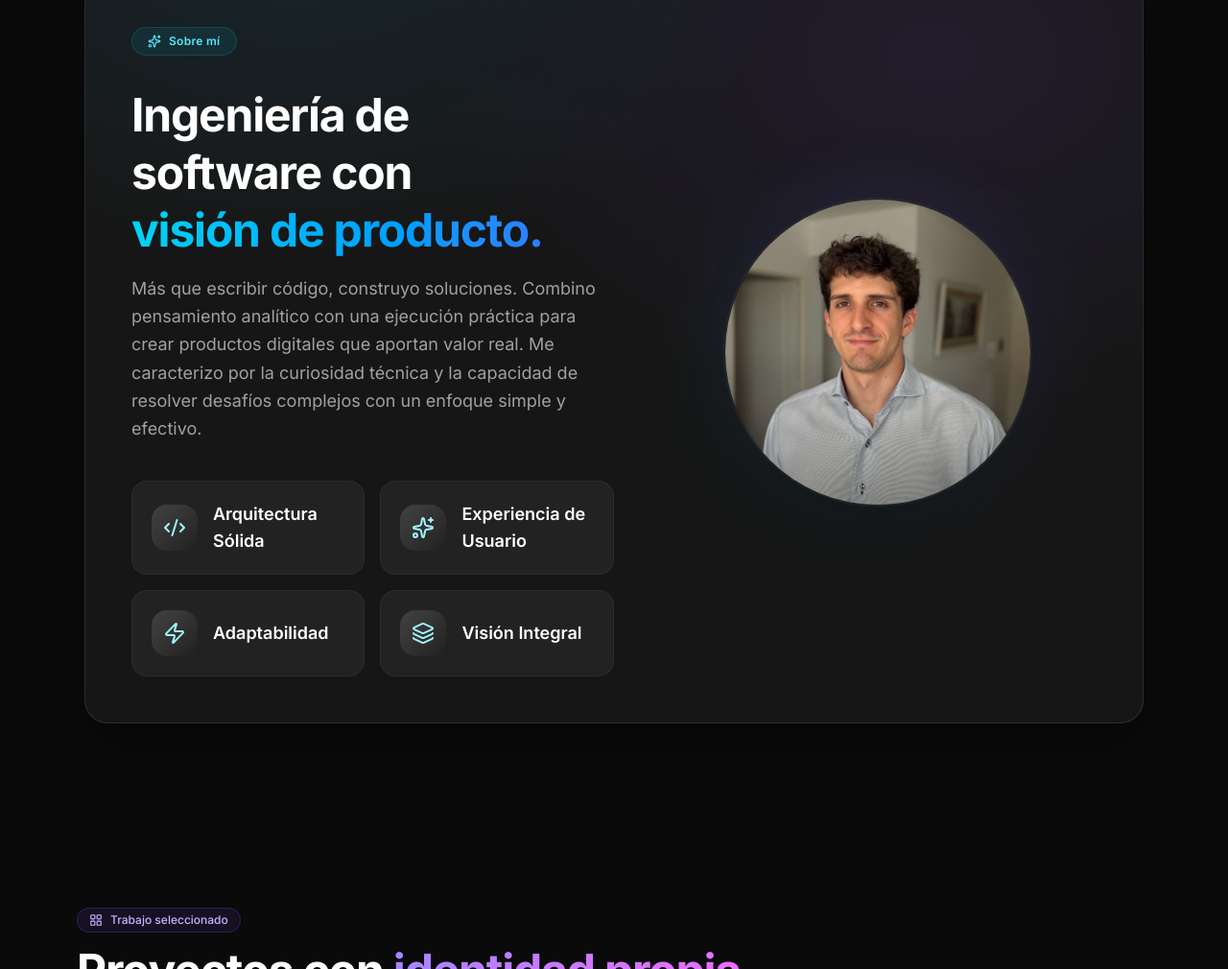
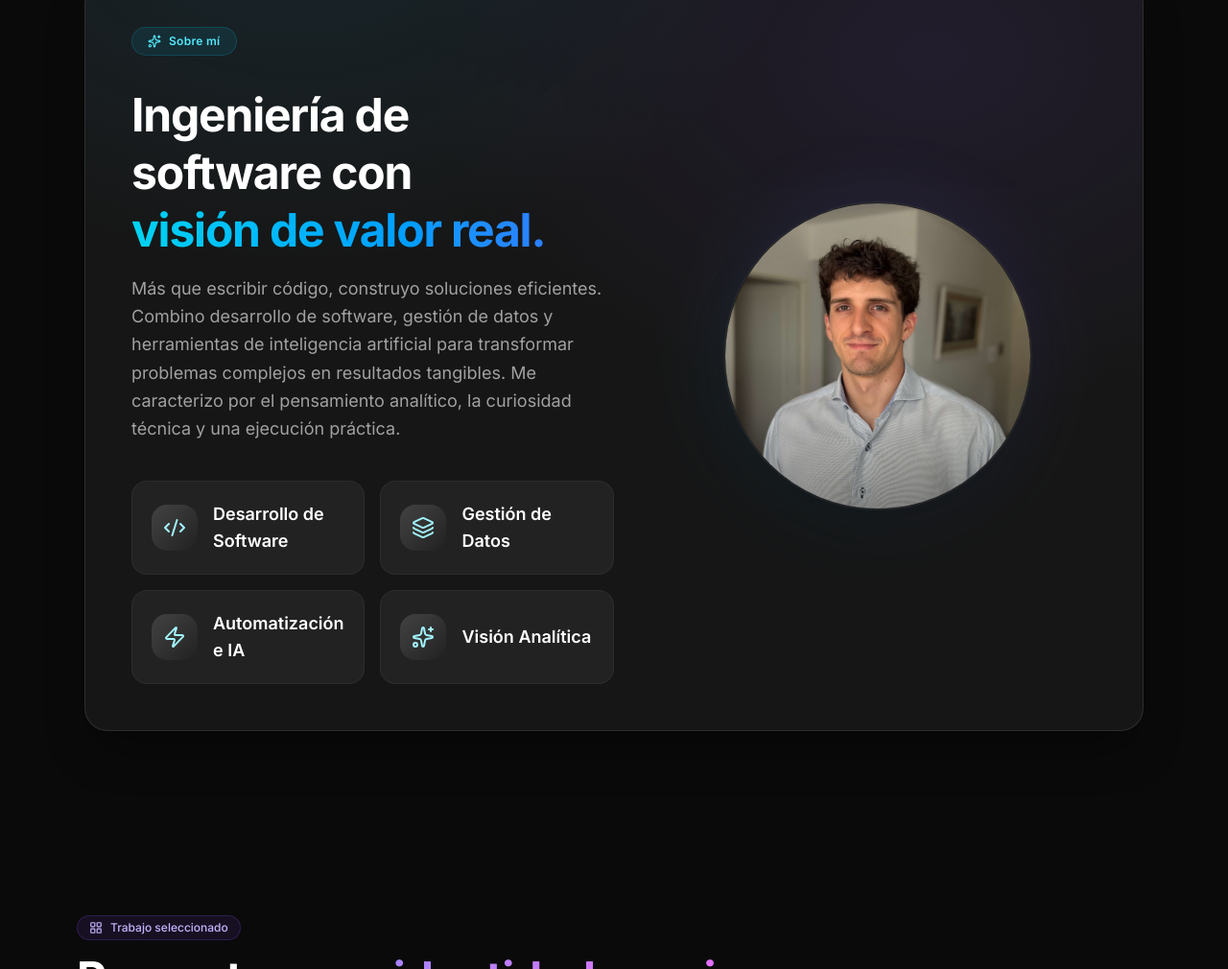
Before and after one commit to vittorisantiago/vittorisantiago.github.io, an Astro site: page / in a window 1280 px wide. Shown: the part 851-1861 px from the top of the page at 96% size. Built offline with nearby package versions, Linux system fonts and the light colour scheme; Astro itself is replaced by a stand-in of ours.

Commit message:
Update highlights in AboutSection for hybrid profile representation

```diff
--- a/src/components/AboutSection.jsx
+++ b/src/components/AboutSection.jsx
@@ -1,12 +1,12 @@
 import { motion } from "framer-motion";
 import { Sparkles, Code2, Zap, Layers } from "lucide-react";
 
-// Tarjetas
+// Tarjetas actualizadas para reflejar el perfil híbrido
 const highlights = [
-  { title: "Arquitectura Sólida", icon: Code2 },
-  { title: "Experiencia de Usuario", icon: Sparkles },
-  { title: "Adaptabilidad", icon: Zap },
-  { title: "Visión Integral", icon: Layers },
+  { title: "Desarrollo de Software", icon: Code2 },
+  { title: "Gestión de Datos", icon: Layers },
+  { title: "Automatización e IA", icon: Zap },
+  { title: "Visión Analítica", icon: Sparkles },
 ];
 
 export default function AboutSection() {
@@ -43,7 +43,7 @@ export default function AboutSection() {
               >
                 Ingeniería de software con{" "}
                 <span className="text-transparent bg-clip-text bg-gradient-to-r from-cyan-400 to-blue-500">
-                  visión de producto.
+                  visión de valor real.
                 </span>
               </motion.h2>
 
@@ -54,11 +54,11 @@ export default function AboutSection() {
                 transition={{ duration: 0.5, delay: 0.2 }}
                 className="text-sm sm:text-base md:text-lg text-neutral-400 leading-relaxed max-w-2xl"
               >
-                Más que escribir código, construyo soluciones. Combino
-                pensamiento analítico con una ejecución práctica para crear
-                productos digitales que aportan valor real. Me caracterizo por
-                la curiosidad técnica y la capacidad de resolver desafíos
-                complejos con un enfoque simple y efectivo.
+                Más que escribir código, construyo soluciones eficientes.
+                Combino desarrollo de software, gestión de datos y herramientas
+                de inteligencia artificial para transformar problemas complejos
+                en resultados tangibles. Me caracterizo por el pensamiento
+                analítico, la curiosidad técnica y una ejecución práctica.
               </motion.p>
             </div>
 
```
